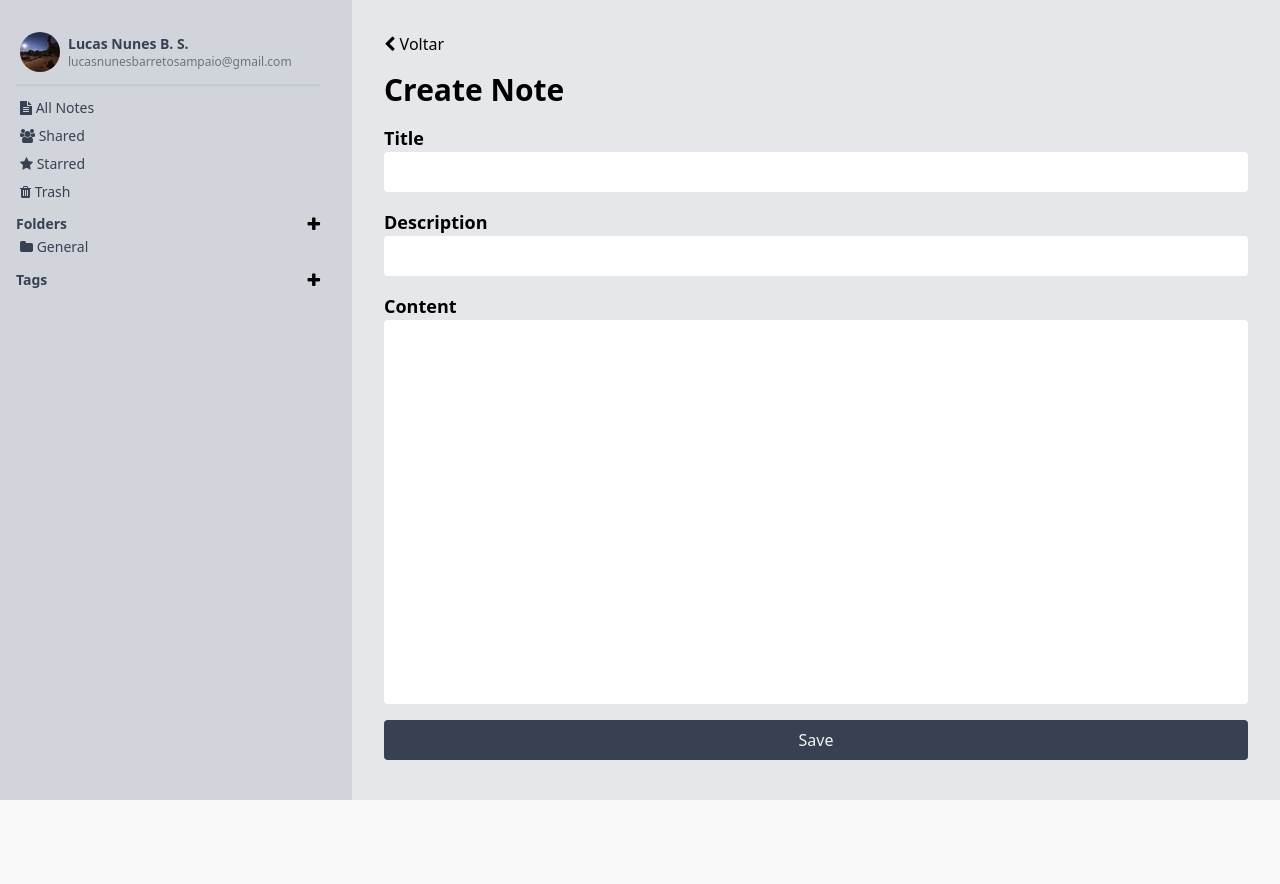
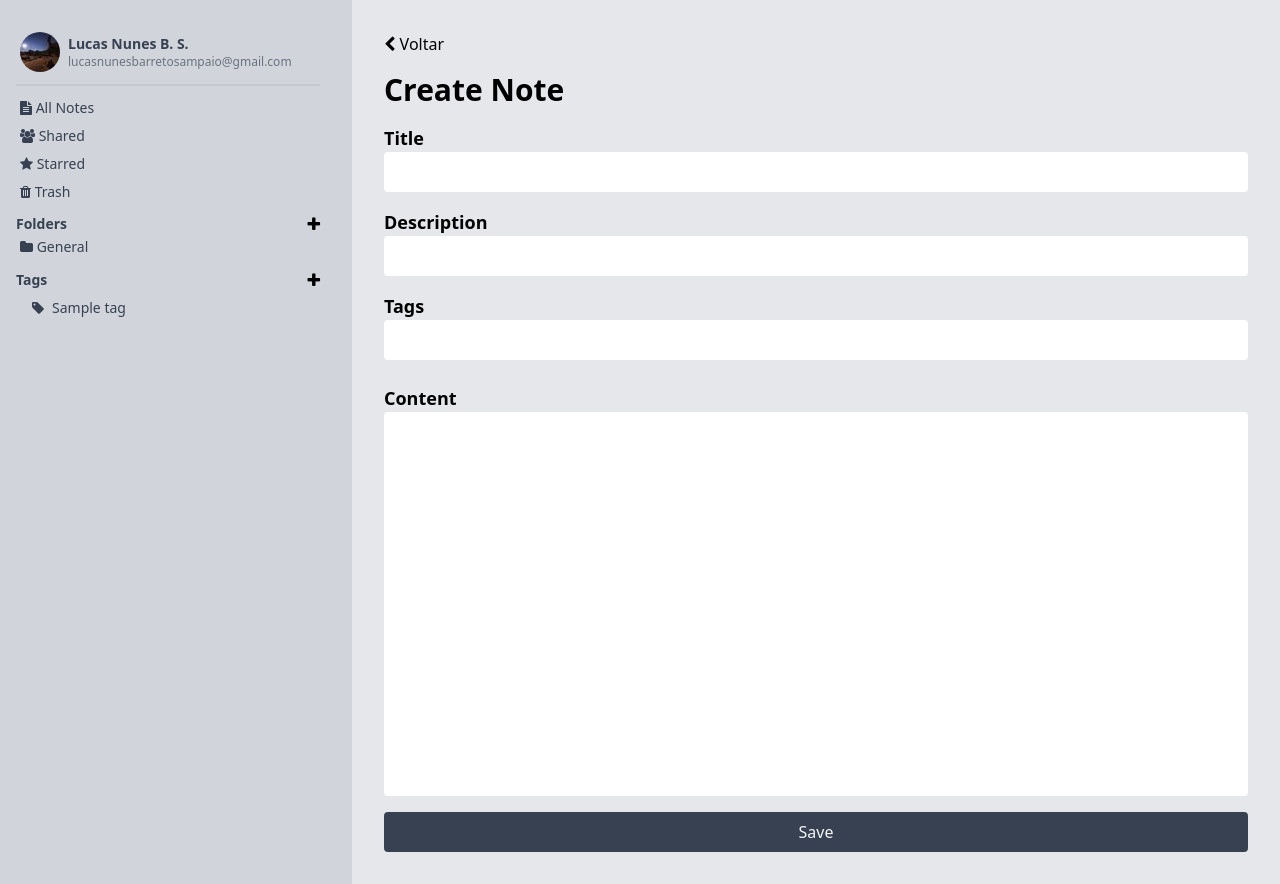
Before and after one commit to lucasNBS/django-note-taking-app, a Django app: page /notes/create in a window 1280 px wide. Before the commit the page ends 800 px from the top, so only its background shows below. Run offline with Django 5.2, Linux system fonts and the light colour scheme; tables that the repository leaves empty hold one stand-in row (values such as "Sample post").

Commit message:
Tag autocomplete

```diff
--- a/core/views.py
+++ b/core/views.py
@@ -1,4 +1,13 @@
 from django.shortcuts import redirect
+from django.views.generic import View
+from tags.models import Tag
 
-def redirect_home(self):
+def redirect_home():
   return redirect('notes-list')
+
+class BaseContext(View):
+
+  def get_context_data(self, **kwargs):
+    context = super().get_context_data(**kwargs)
+    context["tags"] = Tag.objects.all()
+    return context
--- a/core/widgets.py
+++ b/core/widgets.py
@@ -23,3 +23,17 @@
     context = super().get_context(name, value, attrs)
     context["widget"]["label"] = self.label
     return context
+
+class SelectMultiple(forms.SelectMultiple):
+  template_name = 'widgets/select_multiple.html'
+
+  def __init__(self, label=None, initial_value=None, **kwargs):
+    super().__init__(**kwargs)
+    self.label = label
+    self.initial_value = initial_value
+
+  def get_context(self, name, value, attrs):
+    context = super().get_context(name, value, attrs)
+    context["widget"]["label"] = self.label
+    context["widget"]["value"] = self.initial_value
+    return context
--- a/notes/forms.py
+++ b/notes/forms.py
@@ -10,7 +10,10 @@
 
   class Meta:
     model = Note
-    fields = ['title', 'description', 'content']
+    fields = ['title', 'description', 'tags', 'content']
+    widgets = {
+      'tags': widgets.SelectMultiple(label="Tags")
+    }
 
   def clean_title(self):
     title = self.cleaned_data["title"]
--- a/notes/models.py
+++ b/notes/models.py
@@ -10,7 +10,7 @@
   created_at = models.DateTimeField(auto_now_add=True)
   updated_at = models.DateTimeField(auto_now=True)
   is_liked = models.BooleanField(default=False)
-  tags = models.ForeignKey(Tag, blank=True, null=True, on_delete=models.PROTECT)
+  tags = models.ManyToManyField(Tag, blank=True, null=True)
 
   def __str__(self) -> str:
     return self.title
--- a/notes/views.py
+++ b/notes/views.py
@@ -1,12 +1,15 @@
+from django.db.models.base import Model as Model
+from django.db.models.query import QuerySet
 from django.shortcuts import redirect, get_object_or_404
 from django.urls import reverse_lazy
 from django.views.generic import CreateView, UpdateView, DetailView, DeleteView
+from core.views import BaseContext
 from notes.filters import FilterBaseModel
 from notes.models import Note
 from notes.forms import NoteForm, FavoriteNoteForm
 from tags.models import Tag
 
-class CreateNoteView(CreateView):
+class CreateNoteView(BaseContext, CreateView):
   model = Note
   template_name = 'notes/form.html'
   success_url = reverse_lazy('notes-list')
@@ -17,7 +20,7 @@
     context["type"] = "Create"
     return context
 
-class UpdateNoteView(UpdateView):
+class UpdateNoteView(BaseContext, UpdateView):
   model = Note
   pk_url_kwarg = 'id'
   template_name = 'notes/form.html'
@@ -35,7 +38,7 @@
   template_name = 'notes/confirm_delete.html'
   success_url = reverse_lazy('notes-list')
 
-class DetailNoteView(DetailView):
+class DetailNoteView(BaseContext, DetailView):
   model = Note
   pk_url_kwarg = 'id'
   template_name = 'notes/note.html'
@@ -65,7 +68,7 @@
   note.restore()
   return redirect('notes-list')
 
-class FavoriteNoteView(UpdateView):
+class FavoriteNoteView(BaseContext, UpdateView):
   model = Note
   pk_url_kwarg = 'id'
   template_name = 'notes/form.html'
--- a/static/css/output.css
+++ b/static/css/output.css
@@ -648,6 +648,10 @@
   top: 0px;
 }
 
+.top-\[calc\(100\%\+2px\)\] {
+  top: calc(100% + 2px);
+}
+
 .-z-10 {
   z-index: -10;
 }
@@ -687,6 +691,10 @@
 
 .mt-8 {
   margin-top: 2rem;
+}
+
+.mt-2 {
+  margin-top: 0.5rem;
 }
 
 .block {
@@ -739,6 +747,10 @@
 
 .max-h-48 {
   max-height: 12rem;
+}
+
+.max-h-\[200px\] {
+  max-height: 200px;
 }
 
 .max-h-\[calc\(100vh-4rem\)\] {
@@ -923,12 +935,21 @@
   border-radius: 0.375rem;
 }
 
+.rounded-xl {
+  border-radius: 0.75rem;
+}
+
 .border {
   border-width: 1px;
 }
 
 .border-b-2 {
   border-bottom-width: 2px;
+}
+
+.border-gray-300 {
+  --tw-border-opacity: 1;
+  border-color: rgb(209 213 219 / var(--tw-border-opacity));
 }
 
 .border-b-gray-300 {
@@ -968,6 +989,16 @@
 .bg-gray-700 {
   --tw-bg-opacity: 1;
   background-color: rgb(55 65 81 / var(--tw-bg-opacity));
+}
+
+.bg-white {
+  --tw-bg-opacity: 1;
+  background-color: rgb(255 255 255 / var(--tw-bg-opacity));
+}
+
+.bg-gray-500 {
+  --tw-bg-opacity: 1;
+  background-color: rgb(107 114 128 / var(--tw-bg-opacity));
 }
 
 .bg-opacity-50 {
@@ -1204,6 +1235,14 @@
   z-index: 50;
 }
 
+.p-2 {
+  padding: 0.5rem;
+}
+
+.border-b-2 {
+  border-bottom-width: 2px;
+}
+
 .hover\:scale-110:hover {
   --tw-scale-x: 1.1;
   --tw-scale-y: 1.1;
--- /dev/null
+++ b/static/js/autocomplete.js
@@ -0,0 +1,117 @@
+{
+  const autocomplete = document.querySelectorAll("[data-autocomplete]");
+
+  autocomplete.forEach((e) => {
+    const input = e.querySelector("[data-autocomplete-input]");
+    const selectedContainer = e.querySelector("[data-autocomplete-selected]");
+    const sugestionsContainer = e.querySelector(
+      "[data-autocomplete-sugestions]"
+    );
+
+    document.addEventListener("click", (e) => {
+      const clickedElement = e.target;
+      if (
+        !(
+          clickedElement.dataset.autocompleteInput ||
+          clickedElement.dataset.autocompleteSugestions
+        )
+      ) {
+        sugestionsContainer.innerHTML = "";
+      }
+    });
+
+    let timeout;
+    input.addEventListener("keyup", (e) => {
+      clearTimeout(timeout);
+      sugestionsContainer.innerHTML = "";
+
+      timeout = setTimeout(async () => {
+        const foundTags = await fetch(
+          `http://localhost:8000/tags/autocomplete?search=${e.target.value}`
+        ).then((res) => res.json());
+
+        foundTags.forEach((tag) => {
+          const dropdownElement = document.createElement("div");
+          dropdownElement.dataset.value = tag.id;
+          dropdownElement.classList.add("p-2", "border-b-2", "border-gray-300");
+          dropdownElement.innerText = tag.name;
+          sugestionsContainer.append(dropdownElement);
+
+          dropdownElement.addEventListener("click", () => {
+            addTag(tag, input, sugestionsContainer, selectedContainer);
+          });
+        });
+      }, 600);
+    });
+
+    const selectedTags = selectedContainer.querySelectorAll("[data-value]");
+
+    selectedTags.forEach((tag) => {
+      const checkbox = selectOption({ id: tag.dataset.value }, input);
+      const closeButton = tag.querySelector("[data-remove]");
+      closeButton.addEventListener("click", (e) => {
+        e.target.closest("div").remove();
+        checkbox.click();
+      });
+    });
+  });
+
+  function addTag(tag, input, sugestionsContainer, selectedContainer) {
+    const tagOfSelectedItem = selectedContainer.querySelector(
+      `[data-value='${tag.id}']`
+    );
+
+    if (tagOfSelectedItem) {
+      return;
+    }
+
+    const checkbox = selectOption(tag, input);
+    createSelectedItem(tag, selectedContainer, checkbox);
+    sugestionsContainer.innerHTML = "";
+  }
+
+  function selectOption(tag, input) {
+    const checkbox = document.createElement("input");
+    checkbox.setAttribute("type", "checkbox");
+    checkbox.setAttribute("name", "tags");
+    checkbox.setAttribute("id", "id_tags");
+    checkbox.setAttribute("value", tag.id);
+
+    input.append(checkbox);
+
+    checkbox.click();
+
+    return checkbox;
+  }
+
+  function createSelectedItem(tag, selectedContainer, checkbox) {
+    const tagContainer = document.createElement("div");
+    tagContainer.classList.add(
+      "bg-gray-500",
+      "flex",
+      "items-center",
+      "gap-2",
+      "px-4",
+      "py-2",
+      "rounded-lg",
+      "text-white"
+    );
+    tagContainer.dataset.value = tag.id;
+
+    const nameElement = document.createElement("span");
+    nameElement.innerText = tag.name;
+
+    const closeButton = document.createElement("span");
+    closeButton.addEventListener("click", (e) => {
+      e.target.closest("div").remove();
+      checkbox.click();
+    });
+    closeButton.classList.add("text-xl");
+    closeButton.innerHTML = "&times;";
+
+    tagContainer.append(nameElement);
+    tagContainer.append(closeButton);
+
+    selectedContainer.append(tagContainer);
+  }
+}
--- a/tags/models.py
+++ b/tags/models.py
@@ -3,3 +3,6 @@
 # Create your models here.
 class Tag(models.Model):
   name = models.CharField(max_length=50)
+
+  def __str__(self) -> str:
+    return self.name
--- a/tags/urls.py
+++ b/tags/urls.py
@@ -1,8 +1,9 @@
 from django.urls import path
-from .views import CreateTagView, UpdateTagView, DeleteTagView
+from .views import CreateTagView, UpdateTagView, DeleteTagView, autocomplete_tag_view
 
 urlpatterns = [
   path("create", CreateTagView.as_view(), name='tags-create'),
   path("update/<int:id>", UpdateTagView.as_view(), name='tags-update'),
   path("delete/<int:id>", DeleteTagView.as_view(), name='tags-delete'),
+  path("autocomplete", autocomplete_tag_view, name='tags-autocomplete'),
 ]
--- a/templates/base.html
+++ b/templates/base.html
@@ -12,6 +12,7 @@
     <script src="{% static 'js/modal.js' %}" defer></script>
     <script src="{% static 'js/form_modal.js' %}" defer></script>
     <script src="{% static 'js/confirm_modal.js' %}" defer></script>
+    <script src="{% static 'js/autocomplete.js' %}" defer></script>
     {% block head %} {% endblock %}
     <title>Notes</title>
   </head>
```
Also changed, not shown: core/templates/templatetags/select_item.html (added, +11 -0 lines), core/templates/widgets/select_multiple.html (added, +23 -0 lines), notes/filters.py (+3 -4 lines), static/css/input.css (+8 -0 lines), tags/views.py (+13 -1 lines), notes/migrations/0005_remove_note_tags_note_tags.py (added).
